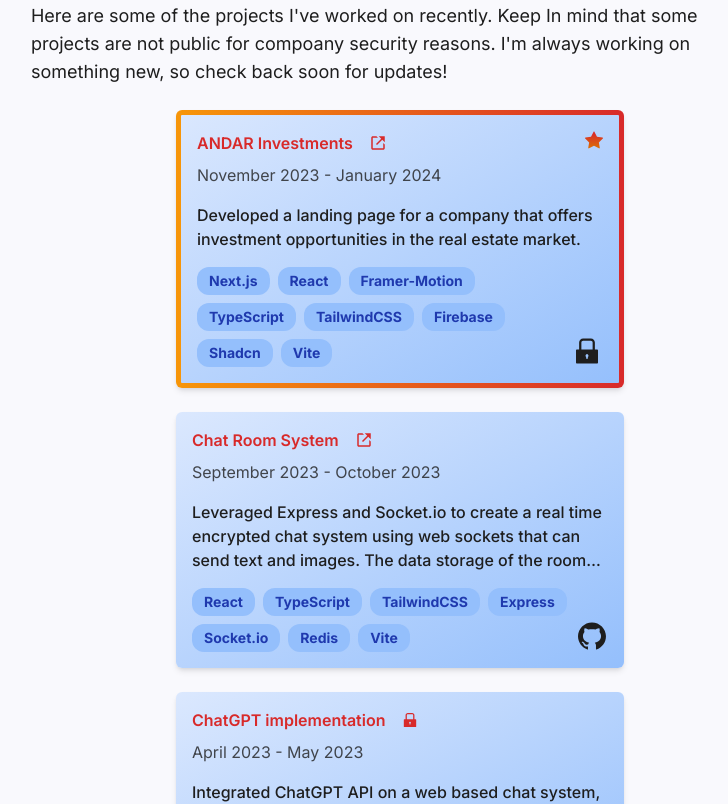
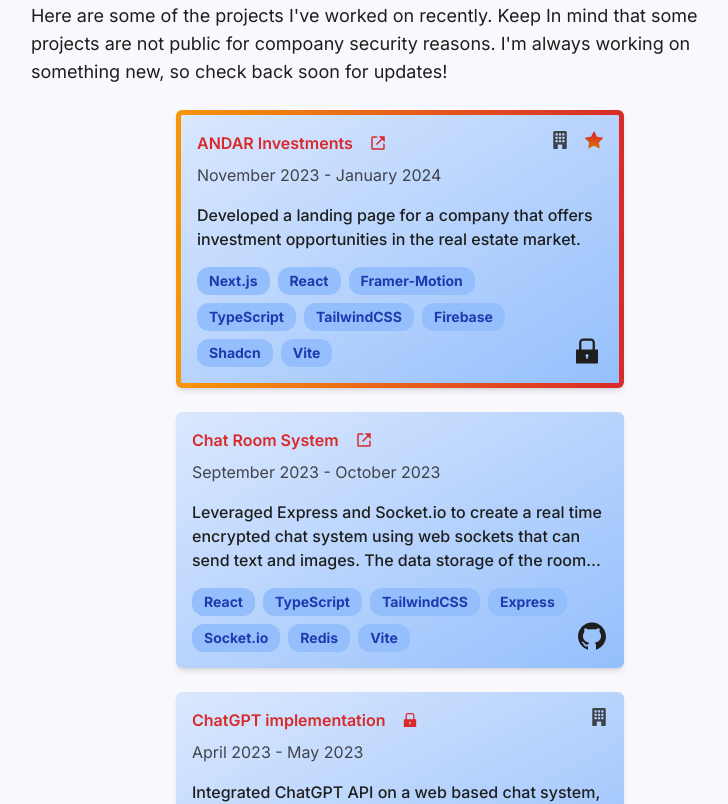
Before and after one commit to Sergionx/portfolio, a React (Vite) app: page / in a window 1280 px wide. Shown: the part 840-1644 px from the top of the page, without its empty margins (240-968 px from the left). Built offline with nearby package versions, Linux system fonts and the light colour scheme.

Commit message:
Refactor ProjectCard component to include numberIcons

```diff
--- a/src/components/Project-Card/Project-Card.tsx
+++ b/src/components/Project-Card/Project-Card.tsx
@@ -22,6 +22,9 @@ export function ProjectCard({
   project: Project;
   index: number;
 }) {
+  const numberIcons =
+    (Number(!project.githubUrl) || 0) + (Number(project.featured) || 0);
+
   return (
     <div key={index}>
       <Tooltip
@@ -53,25 +56,28 @@ export function ProjectCard({
         dark:from-tertiary-800 dark:to-tertiary-600 `
         )}
       >
-        <div className="absolute top-4 right-4">
-          {/* <BsFillBuildingFill
+        <div className="absolute top-4 right-4 flex gap-4">
+          <BsFillBuildingFill
             size={18}
             data-tooltip-id={"private" + index}
             className={cn(
-              "absolute top-4 right-4 text-normal-black/80 dark:text-normal-white/70",
+              "text-normal-black/80 dark:text-normal-white/70",
               project.githubUrl ? "hidden" : "block"
             )}
-          /> */}
+          />
           {project.featured && <StarIcon index={index} />}
         </div>
 
         <a
-          className="flex items-center gap-4 text-primary-600 dark:text-primary-500 pr-8"
+          className={cn(
+            "flex items-center gap-4 text-primary-600 dark:text-primary-500 "
+          )}
+          style={{ paddingRight: `${16 + numberIcons * 24}px` }}
           href={project.url}
           target="_blank"
           rel="noreferrer"
         >
-          <h6 className="font-semibold group-hover:font-bold">
+          <h6 className="font-semibold group-hover:font-bold w-mi">
             {project.name}
           </h6>{" "}
           <AiFillLock
```
